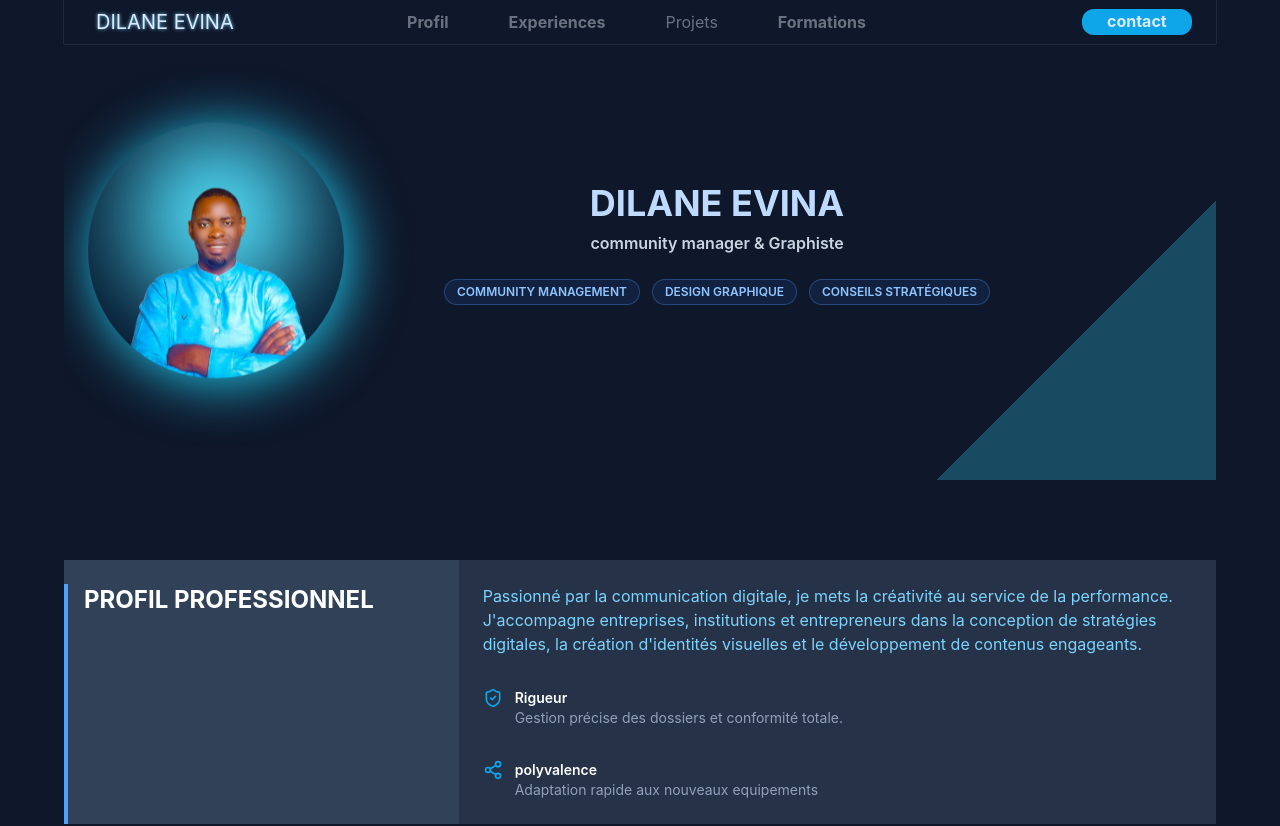
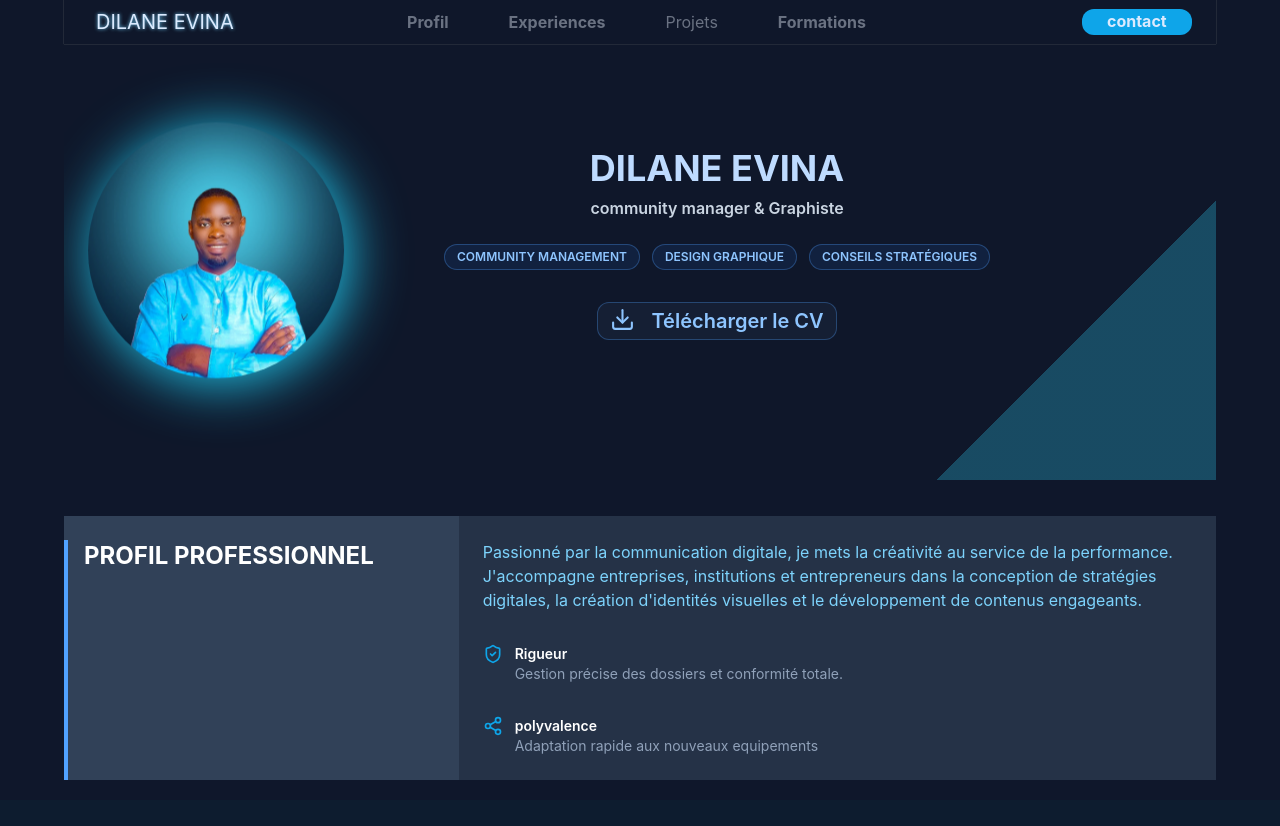
Before and after one commit to minkoulou/DilanPortofolio, a React (Vite) app: page / in a window 1280 px wide. Shown: the top 826 px of the page. Built offline with nearby package versions, Linux system fonts and the light colour scheme.

Commit message:
feat:ajout du bouton de telechargemet du cv

```diff
--- a/src/components/nav-bar.jsx
+++ b/src/components/nav-bar.jsx
@@ -31,7 +31,7 @@ export function NavBar(){
                 <a href="#skills" className="font-bold text-blue-300 font-heading hover:scale-95 transition-all duration-400 ">Experiences</a>
                 <a href="#projets" className="font-bold text-blue-300 font-heading hover:scale-95 transition-all duration-400 ">Projets</a>
                 <a href="#formations" className="font-bold text-blue-300 font-heading hover:scale-95 transition-all duration-400 ">Formations</a>
-                <a href="#contact" className="font-bold text-blue-300 font-heading hover:scale-95 transition-all duration-400 ">Contact</a>
+                <a href="tel:+237657732912" className="font-bold text-blue-300 font-heading hover:scale-95 transition-all duration-400 ">Contact</a>
 
             </nav>)}
 
--- a/src/index.css
+++ b/src/index.css
@@ -95,7 +95,7 @@ html{
 }
 
 .novich{
- animation-name:bounce;
+ animation-name:saut;
  animation-duration: 10s;
  animation-delay: 0s;
  animation-iteration-count: infinite;
@@ -103,7 +103,7 @@ html{
 
 }
 
-@keyframes bounce {
+@keyframes saut {
   0%{
     transform: translateY(0px);
     box-shadow: 5px 5px 20px rgb(58, 210, 244);
--- a/src/sections/hero.jsx
+++ b/src/sections/hero.jsx
@@ -1,4 +1,5 @@
 import dilane from '../assets/dilane.jpeg'
+import { Download } from 'lucide-react';
 
 export function Hero() {
   const badges = ['COMMUNITY MANAGEMENT', 'DESIGN GRAPHIQUE', 'CONSEILS STRATÉGIQUES'];
@@ -32,6 +33,10 @@ export function Hero() {
                 {badge}
               </span>
             ))}
+
+          </div>
+          <div className='flex justify-center items mt-8  hover:scale-103 transition-all'>
+             <a href="../public/cv.jpeg" download='CV-Dilane-Evina-2026.jpeg' className='text-xl font-semibold text-blue-300 bg-blue-300/5 border border-blue-400/30 rounded-xl px-3 py-1 flex gap-4'> <Download className='animate-pulse' size={25}/>Télécharger le CV</a>
           </div>
         </div>
       </div>
--- a/src/sections/profile.jsx
+++ b/src/sections/profile.jsx
@@ -8,7 +8,7 @@ const points= [
 
 export function Profile(){
     return (
-        <section className="bg-slate-900 w-full py-16 px-6" id="Profile">
+        <section className="bg-slate-900 w-full py-5 px-6" id="Profile">
             <div className="max-w-6xl mx-auto grid md:grid-cols-3 gap-8 bg-slate-700 mt-4">
               <h2 className="text-white text-2xl font-bold font-heading border-l-4 border-blue-400 pl-4 md:col-span-1 text-wrap md:mt-6">PROFIL PROFESSIONNEL</h2>
               <div className="bg-slate-800/60 p-6 md:col-span-2 text-tertiary">
```
Also changed, not shown: public/cv.jpeg (renamed from src/assets/cv.jpeg), 1 other file (tests, documents, lock files or other folders).
